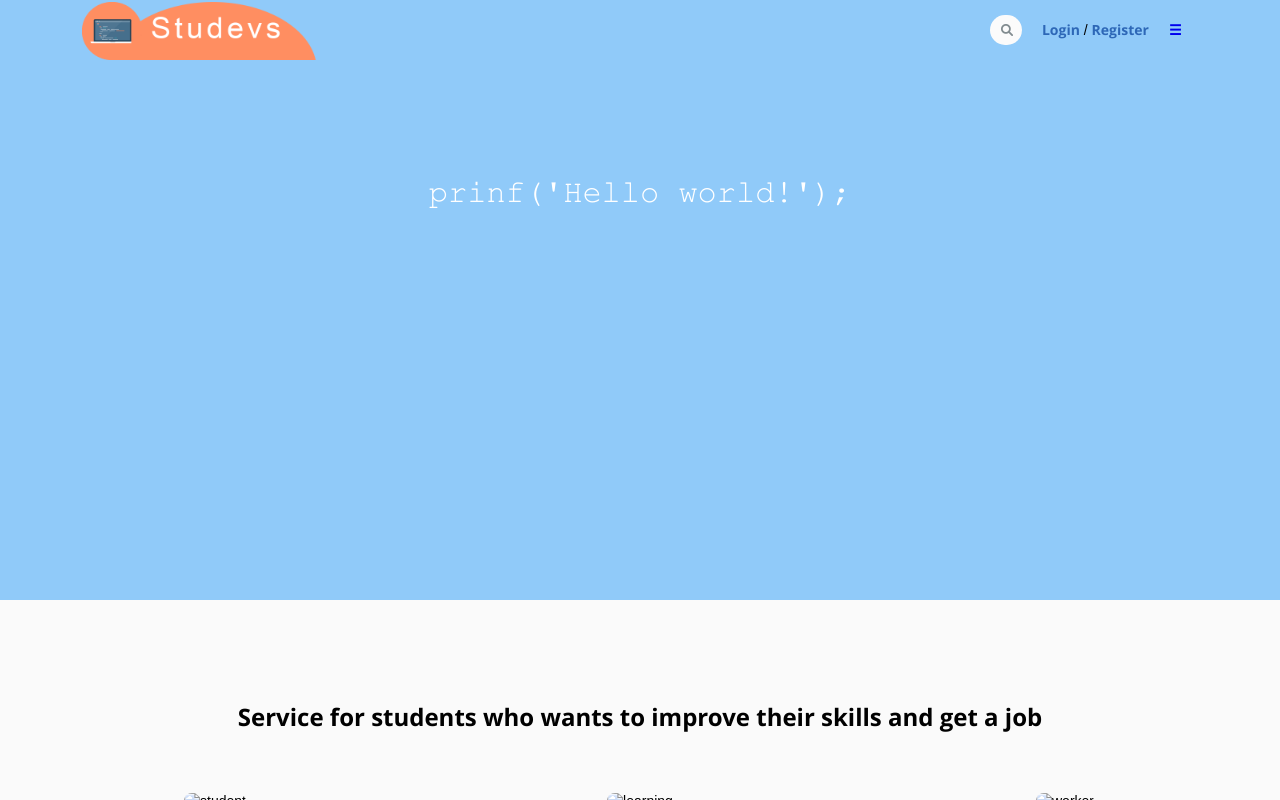
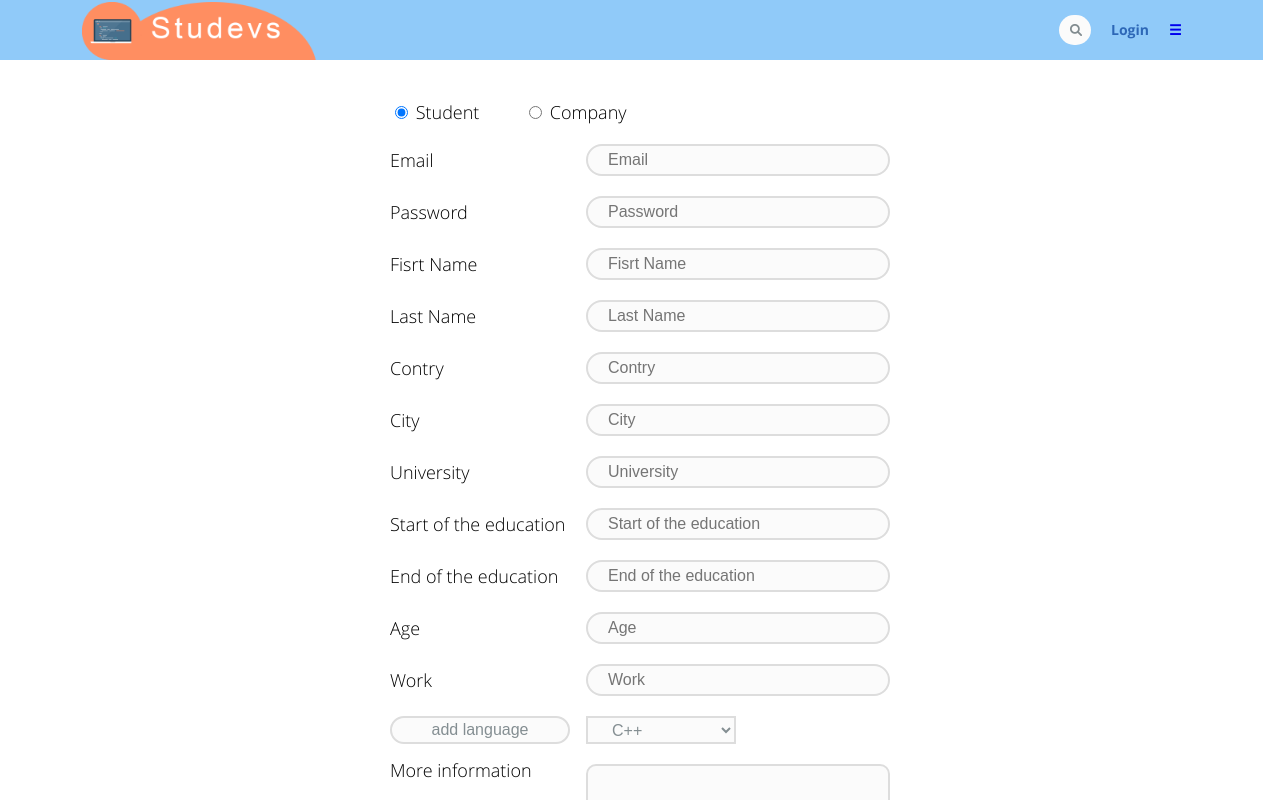
Before and after one commit to TheTMB/cactusFrondEnd, a plain HTML site: page site/profile.html in a window 1280 px wide. Drawn offline with nearby package versions, Linux system fonts and the light colour scheme; files that its build step writes are made by us from their sources; files whose address does not match are found by name.

Commit message:
beta version page profile ~80%

```diff
--- a/css/style.css
+++ b/css/style.css
@@ -37,7 +37,7 @@ p {
 	position: absolute;
 	top: 0;
 	width: 100%;
-	background: #e5e5e5;
+	background: #fff;
 }
 
 .container {
@@ -347,6 +347,7 @@ section {
 
 .block-2 {
 	padding: 100px 0;
+	background: #e5e5e5;
 }
 
 .block-2 h2 {
@@ -365,6 +366,117 @@ section {
 	float: left;
 }
 
+/* register */
+
+.form-radio {
+	margin: 0 auto;
+	width: 500px;
+}
+
+.form-radio div {
+	display: inline;
+	margin-right: 40px;
+	width: 300px;
+	font: 18px OpenSans-Light;
+}
+
+.form-radio div label {
+	cursor: pointer;
+}
+
+.block-register .container {
+	background: #fff;
+}
+
+.block-form-1 form {
+	margin: 0 auto;
+	width: 500px;
+}
+
+.block-form-1 form div {
+	margin-top: 20px;
+	width: 500px;
+	font: 18px OpenSans-Light;
+	line-height: 32px;
+}
+
+.block-form-1 form div div {
+	margin-top: 0;
+	max-width: 320px;
+	float: left;
+}
+
+.block-form-1 input,
+.block-form-1 select,
+.block-form-1 textarea {
+	width: 260px;
+	height: 28px;
+	float: right;
+	padding: 0 20px;
+	border: 2px solid #ddd;
+	font-size: 16px;
+	color: #848e92;
+	cursor: pointer;
+	border-radius: 50px;
+	-webkit-border-radius: 50px;
+	-moz-border-radius: 50px;
+	background: #fbfbfb;
+	transition: all .55s ease;
+}
+
+.block-form-1 select {
+	border-radius: 0;
+}
+
+.block-form-1 input:hover,
+.block-form-1 input:focus,
+.block-form-1 select:hover,
+.block-form-1 select:focus,
+.block-form-1 textarea:hover,
+.block-form-1 textarea:focus {
+	outline: none;
+	cursor: text;
+	color: #222;
+	transition: all .55s ease;
+}
+
+.block-form-1 input[type=submit]:hover,
+.block-form-1 select:hover,
+.block-form-1 #addLanguage:hover {
+	cursor: pointer;
+}
+
+.block-form-1 select {
+	display: block;
+	margin: 0 -14px 10px 16px;
+	width: 150px;
+	float: left;
+}
+
+#addLanguage {
+	float: left;
+	width: 180px;
+}
+
+.block-form-1 textarea {
+	margin-top: 10px;
+	margin-bottom: 20px;
+	height: 100px;
+	padding-top: 10px;
+	padding-bottom: 10px;
+	border-radius: 10px;
+	-webkit-border-radius: 10px;
+	-moz-border-radius: 10px;
+	resize: none;
+}
+
+.block-form-1 form div.button-form input {
+	float: none;
+	display: block;
+    margin : 0 auto;
+}
+
+
 
 /* footer */
 
--- a/script/script.js
+++ b/script/script.js
@@ -36,6 +36,18 @@ function onWheel(e) {
 
 
 // login form
-$('.login').click(function() {
+$('.login a').click(function() {
 	($('.loginform').hasClass('active')) ? $('.loginform').removeClass('active') : $('.loginform').addClass('active animated fadeInDown');
 })
+
+$('#addLanguage').click(function() {
+	$('select').last().after(function() {
+	  return '<select><option>C++</option><option value="">C#</option><option value="">Python</option><option value="">Java Script</option><option value="">Java</option></select>';
+	 });
+})
+
+$('.form-radio label').click(function() {
+	var radio = $('input[name=ident]:checked').val();
+	if (radio === "id0")
+
+});
--- a/site/profile.html
+++ b/site/profile.html
@@ -2,11 +2,11 @@
 <html>
 <head>
     <meta charset="UTF-8">
-    <script src="script/jquery-2.2.3.min.js"></script>
-    <link rel="stylesheet" href="css/style.css">
-    <link rel="stylesheet" type="text/css" href="css/snap.css">
-    <link rel="stylesheet" type="text/css" href="css/animation.css">
-    <link rel="shortcut icon" href="image/shortcut.png">
+    <script src="../script/jquery-2.2.3.min.js"></script>
+    <link rel="stylesheet" href="../css/style.css">
+    <link rel="stylesheet" type="text/css" href="../css/snap.css">
+    <link rel="stylesheet" type="text/css" href="../css/animation.css">
+    <link rel="shortcut icon" href="../image/shortcut.png">
     <title>Studevs</title>
 </head>
 <body>
@@ -15,7 +15,7 @@
             <menu>
                 <h2>Menu</h2>
                 <ul>
-                    <li class="active"><a href="#">Home</a></li>
+                    <li><a href="../index.html">Home</a></li>
                     <li><a href="#">Competitions</a></li>
                     <li><a href="#">Events</a></li>
                     <li><a href="#">Companies</a></li>
@@ -30,8 +30,6 @@
                 <div id="open-right"><a href="#">&#9776;</a></div>
                 <div class="login">
                     <a href="#">Login</a>
-                    <span> / </span>
-                    <a href="site/profile.html">Register</a>
                     <div class="loginform">
                         <form action="#">
                             <input type="text" name="username" placeholder="username">
@@ -49,36 +47,54 @@
             </div>
         </div>
         <div data-role="content" class="snap-content">
-        <header>
-            <div class="container">
-                <h1>prinf('Hello world!');</h1>
+        <section class="block block-register">
+        <div class="container">
+            <div class="form-radio">
+                <div>
+                    <input type="radio" name="ident" value="id0" id="id0" checked>
+                    <label for="id0">Student</label>
+                </div>
+                <div>
+                    <input type="radio" name="ident" value="id1" id="id1">
+                    <label for="id1">Company</label>
+                </div>
             </div>
-        </header>
-        <section class="block block-1">
-            <div class="container">
-                <h2>Service for students who wants to improve their skills and get a job</h2>
-                <ul>
-                    <li class="item-1">
-                        <img src="image/icon-3.png" alt="student">
-                        <h3>Register</h3>
-                    </li>
-                    <li class="item-2">
-                        <img src="image/icon-1.png" alt="learning">
-                        <h3>Competition</h3>
-                    </li>
-                    <li class="item-3">
-                        <img src="image/icon-2.png" alt="worker">
-                        <h3>Work</h3>
-                    </li>
-                </ul>
+            <div class="block-form-1">
+                <form action="#">
+                    <div>Email<input type="email" name="login" placeholder="Email" required></div>
+                    <div>Password<input type="text" password="password" placeholder="Password" required></div>
+                    <div>Fisrt Name<input type="text" name="firstName" placeholder="Fisrt Name" required></div>
+                    <div>Last Name<input type="text" name="lastName" placeholder="Last Name" required></div>
+                    <div>Contry<input type="text" name="country" placeholder="Contry" required></div>
+                    <div>City<input type="text" name="city" placeholder="City" required></div>
+                    <div>University<input type="text" name="university" placeholder="University" required></div>
+                    <div>Start of the education<input type="number" name="start_study" placeholder="Start of the education" required></div>
+                    <div>End of the education<input type="number" name="end_study" placeholder="End of the education" required></div>
+                    <div>Age<input type="number" name="age" placeholder="Age" required></div>
+                    <div>Work<input type="text" name="work" placeholder="Work" required></div>
+                    <div class="addLanguage">
+                        <input type="submit" value="add language" id="addLanguage">
+                        <div>
+                            <select>
+                                <option>C++</option>
+                                <option value="">C#</option>
+                                <option value="">Python</option>
+                                <option value="">Java Script</option>
+                                <option value="">Java</option>
+                            </select>
+                        </div>
+                    </div>
+                    <div><textarea></textarea>More information</div>
+                    <div class="button-form"><input type="submit" value="send"></div>
+                </form>
             </div>
-        </section>
-        <section class="block block-2">
-            <div class="container">
-                <img src="image/about.png" alt="about">
-                <h2>More details</h2>
-                <p>Participate in weekly online-competitions, increase your skills and rating.<br>Then, thanks to rating, companies choose the best students, and send them invitations to company online-event. <br>After that event you'll get a chance to get on the internship program in one of the best companies in the country.</p>
+            <div class="block-form-2">
+                <form action=""><!--
+                    <input type="text" text="">
+                    <input type="text" text=""> -->
+                </form>
             </div>
+        </div>
         </section>
         <footer>
             <div class="container">
@@ -88,6 +104,6 @@
         </div>
     </div>
 </body>
-    <script type="text/javascript" src="script/snap.js"></script>
-    <script type="text/javascript" src="script/script.js"></script>
+    <script type="text/javascript" src="../script/snap.js"></script>
+    <script type="text/javascript" src="../script/script.js"></script>
 </html>
```
Also changed, not shown: index.html (+2 -2 lines).
